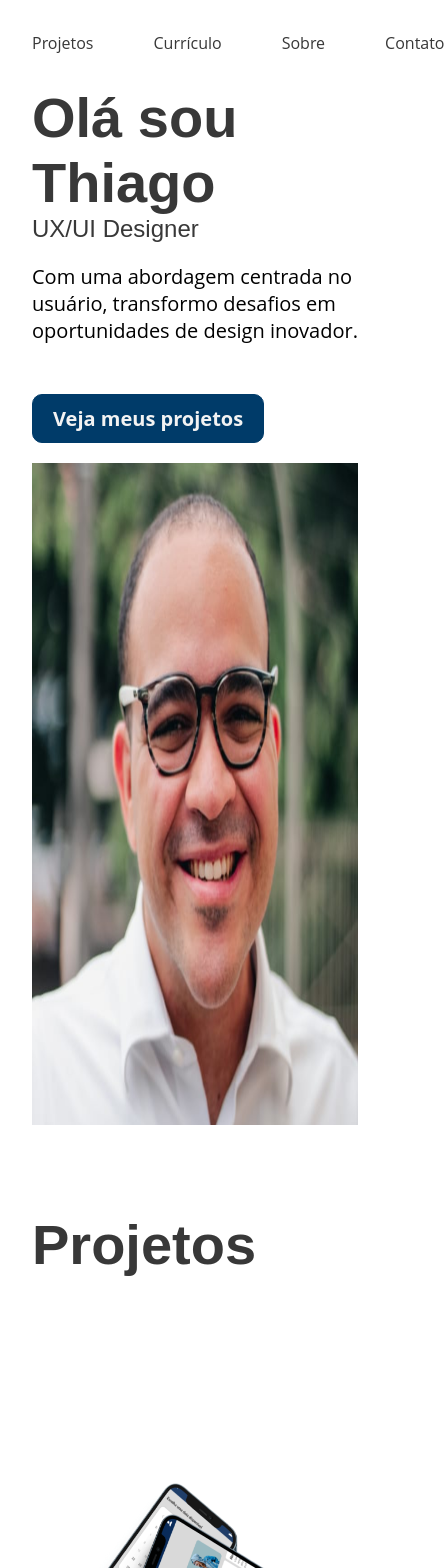
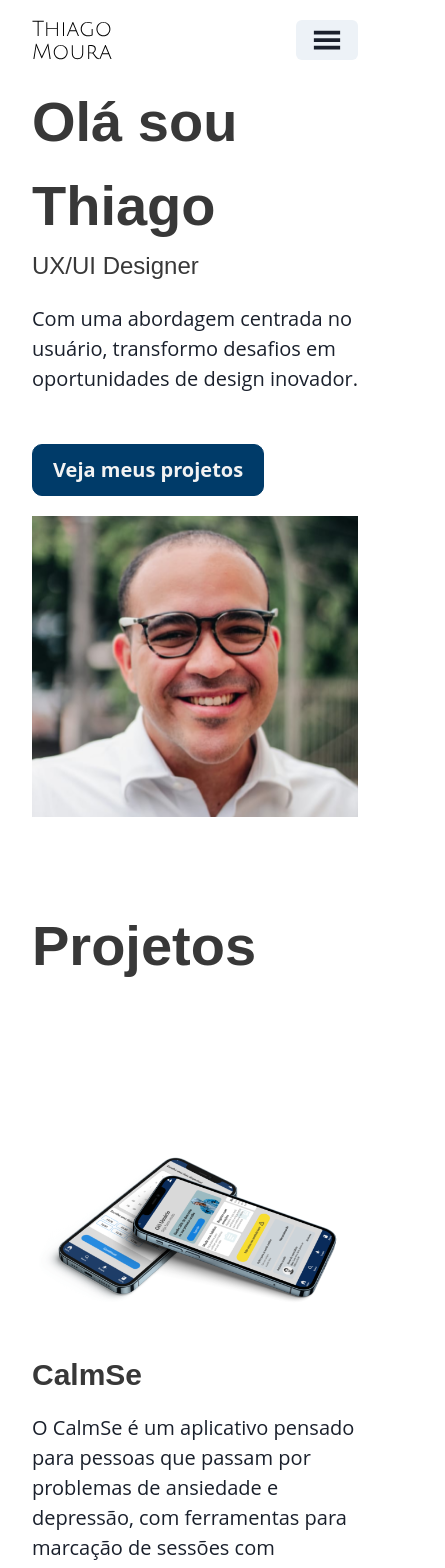
Before and after one commit to albertconceicao/thiago-moura, a Next.js app: page / in a window 390 px wide. Shown: the top 1568 px of the page, 445 px wide, since content can reach past the window. Built offline with nearby package versions, Linux system fonts and the light colour scheme.

Commit message:
feat: adding responsive mobile navbar

```diff
--- a/package.json
+++ b/package.json
@@ -9,14 +9,19 @@
     "lint": "next lint"
   },
   "dependencies": {
+    "@chakra-ui/react": "^2.5.5",
+    "@emotion/react": "^11.10.6",
+    "@emotion/styled": "^11.10.6",
     "@types/node": "18.15.11",
     "@types/react": "18.0.34",
     "@types/react-dom": "18.0.11",
     "eslint": "8.38.0",
     "eslint-config-next": "13.3.0",
+    "framer-motion": "^10.12.4",
     "next": "13.3.0",
     "react": "18.2.0",
     "react-dom": "18.2.0",
+    "react-icons": "^4.8.0",
     "styled-components": "^5.3.9",
     "typescript": "5.0.4"
   },
--- a/src/components/Header/index.tsx
+++ b/src/components/Header/index.tsx
@@ -3,9 +3,61 @@ import Logo from '../../assets/logo.svg';
 import Image from 'next/image';
 import { NavItem } from './NavItem';
 import Link from 'next/link';
+import { Button, Icon, useBreakpointValue, useDisclosure } from '@chakra-ui/react';
+import {
+  Drawer,
+  DrawerBody,
+  DrawerOverlay,
+  DrawerContent,
+  DrawerCloseButton,
+} from '@chakra-ui/react'
+
+import { GiHamburgerMenu } from 'react-icons/gi';
 export function Header() {
+
+  const isMobileVersion = useBreakpointValue({
+    base: true,
+    lg: false
+  })
+  const { isOpen, onOpen, onClose } = useDisclosure();
   return (
     <Container>
+      {isMobileVersion ?
+      (
+        <>
+         <Link href='/'>
+            <Image src={Logo} alt='Logotipo Thiago Moura'/>
+          </Link>
+          <Button onClick={onOpen} >
+            <Icon as={GiHamburgerMenu} fontSize={30}/>
+          </Button>
+          <Drawer
+            isOpen={isOpen}
+            placement='top'
+            onClose={onClose}
+          >
+            <DrawerOverlay />
+            <DrawerContent p='12px 0 0 0'>
+
+              <Navbar>
+                <NavItem title='Projetos' path='/projects' />
+                <NavItem title='Currículo' path='/curriculo' />
+                <NavItem title='Sobre' path='/sobre' />
+                <NavItem title='Contato' path='/contato' />
+              </Navbar>
+              <DrawerCloseButton />
+
+              <DrawerBody>
+              </DrawerBody>
+
+
+            </DrawerContent>
+          </Drawer>
+        </>
+      )
+      :
+      (
+        <>
           <Link href='/'>
             <Image src={Logo} alt='Logotipo Thiago Moura'/>
           </Link>
@@ -17,6 +69,8 @@ export function Header() {
             <NavItem title='Contato' path='/contato' />
           </Navbar>
           <div></div>
+        </>
+        )}
     </Container>
   );
 }
--- a/src/components/Header/styles.ts
+++ b/src/components/Header/styles.ts
@@ -12,6 +12,12 @@ export const Container = styled.div`
     height: 2.875rem;
    }
 
+@media (max-width: 1000px) {
+    > img {
+        width: 48px;
+        height: 48px;
+    }
+}
 `;
 export const Navbar = styled.ul`
     display: flex;
@@ -27,5 +33,22 @@ export const Navbar = styled.ul`
         &:hover {
             border-bottom: 1px solid ${({theme}) => theme.text};
         }
+        @media (max-width: 768px) {
+            font-size: 0.875rem;
+        }
     }
+    @media (max-width: 1000px) {
+        gap: 2rem;
+        justify-content: center;
+        padding: 0 0 0 1rem;
+        align-items: flex-start;
+
+
+    }
+    @media (max-width: 768px) {
+        gap: 1.25rem;
+        justify-content: flex-start;
+        align-items: flex-start;
+    }
+
 `;
--- a/src/pages/_app.tsx
+++ b/src/pages/_app.tsx
@@ -2,12 +2,16 @@ import { ThemeProvider } from 'styled-components';
 import type { AppProps } from 'next/app'
 import theme  from '@/styles/theme';
 import GlobalStyles from '../styles/global';
+import { ChakraProvider } from '@chakra-ui/react';
 export default function App({ Component, pageProps }: AppProps) {
   return (
 
-    <ThemeProvider theme={theme}>
-      <Component {...pageProps} />
-      <GlobalStyles />
-    </ThemeProvider>
+    <ChakraProvider>
+
+      <ThemeProvider theme={theme}>
+        <Component {...pageProps} />
+        <GlobalStyles />
+      </ThemeProvider>
+    </ChakraProvider>
   );
 }
```
Also changed, not shown: 1 other file (tests, documents, lock files or other folders). Lines whose indentation alone changed are shown as unchanged.
